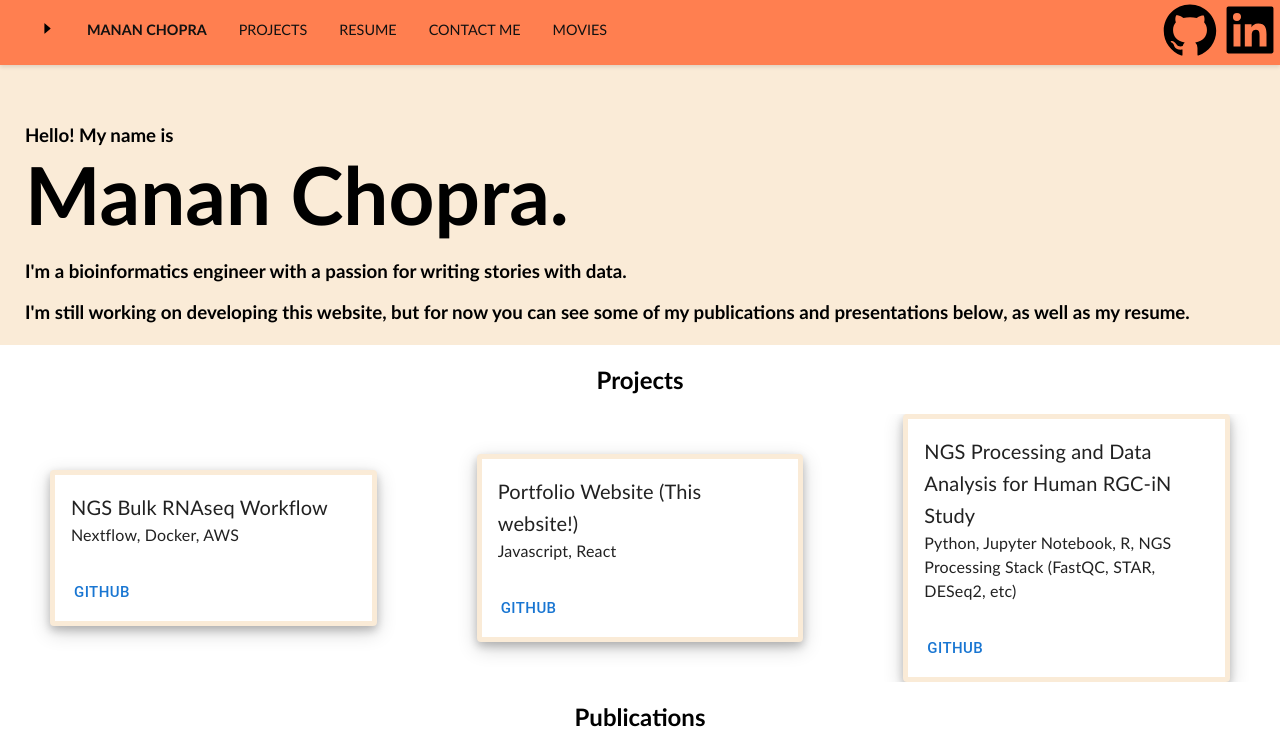
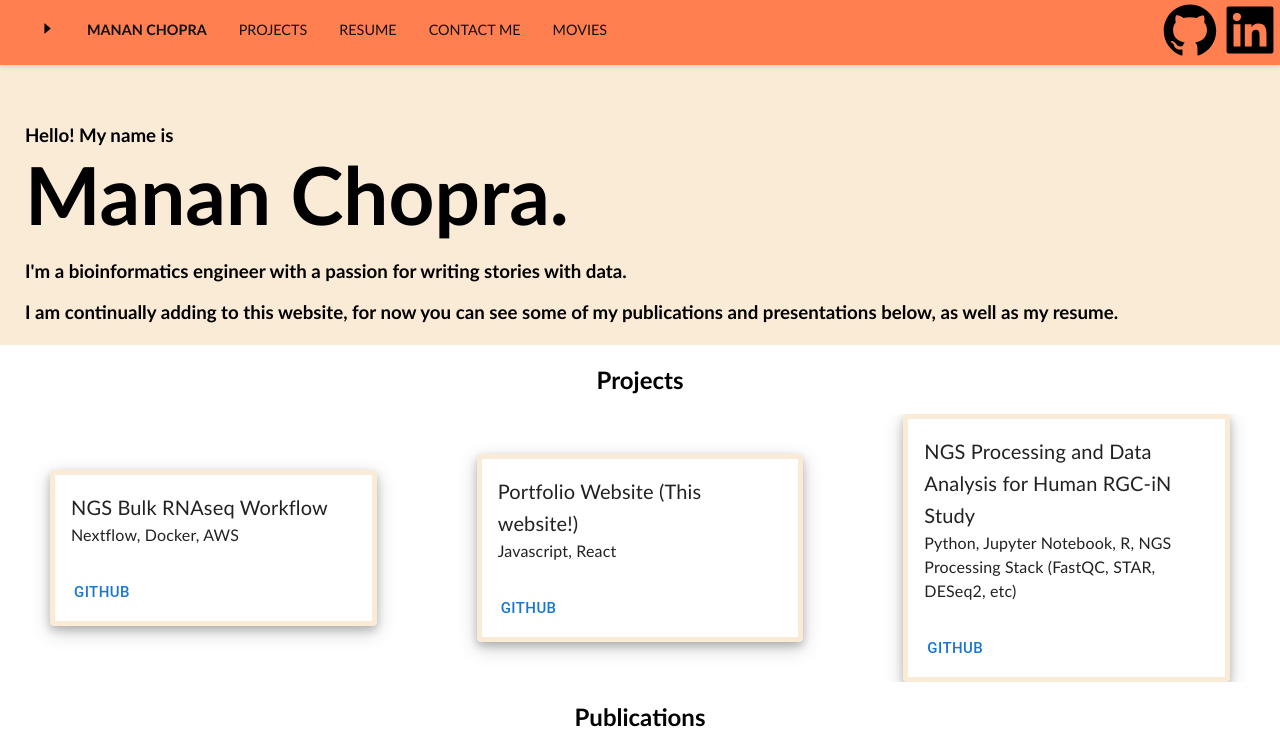
Before and after one commit to recursivelymanan/portfolio-web, a React (Create React App) app: page / in a window 1280 px wide. Shown: the top 750 px of the page. Built offline with nearby package versions, Linux system fonts and the light colour scheme.

Commit message:
Minor text change

```diff
--- a/src/components/AboutMe/AboutMe.js
+++ b/src/components/AboutMe/AboutMe.js
@@ -9,10 +9,12 @@ export default function AboutMe() {
           <h3 className="about_intro">Hello! My name is</h3>
           <h1 className="about_name">Manan Chopra.</h1>
           <h3 className="about_tagline">
-            I'm a bioinformatics engineer with a passion for writing stories with data.
+            I'm a bioinformatics engineer with a passion for writing stories
+            with data.
           </h3>
           <h3 className="about_tagline">
-            I'm still working on developing this website, but for now you can see some of my publications and presentations below, as well as my resume.
+            I am continually adding to this website, for now you can see some of
+            my publications and presentations below, as well as my resume.
           </h3>
         </div>
       </div>
```
